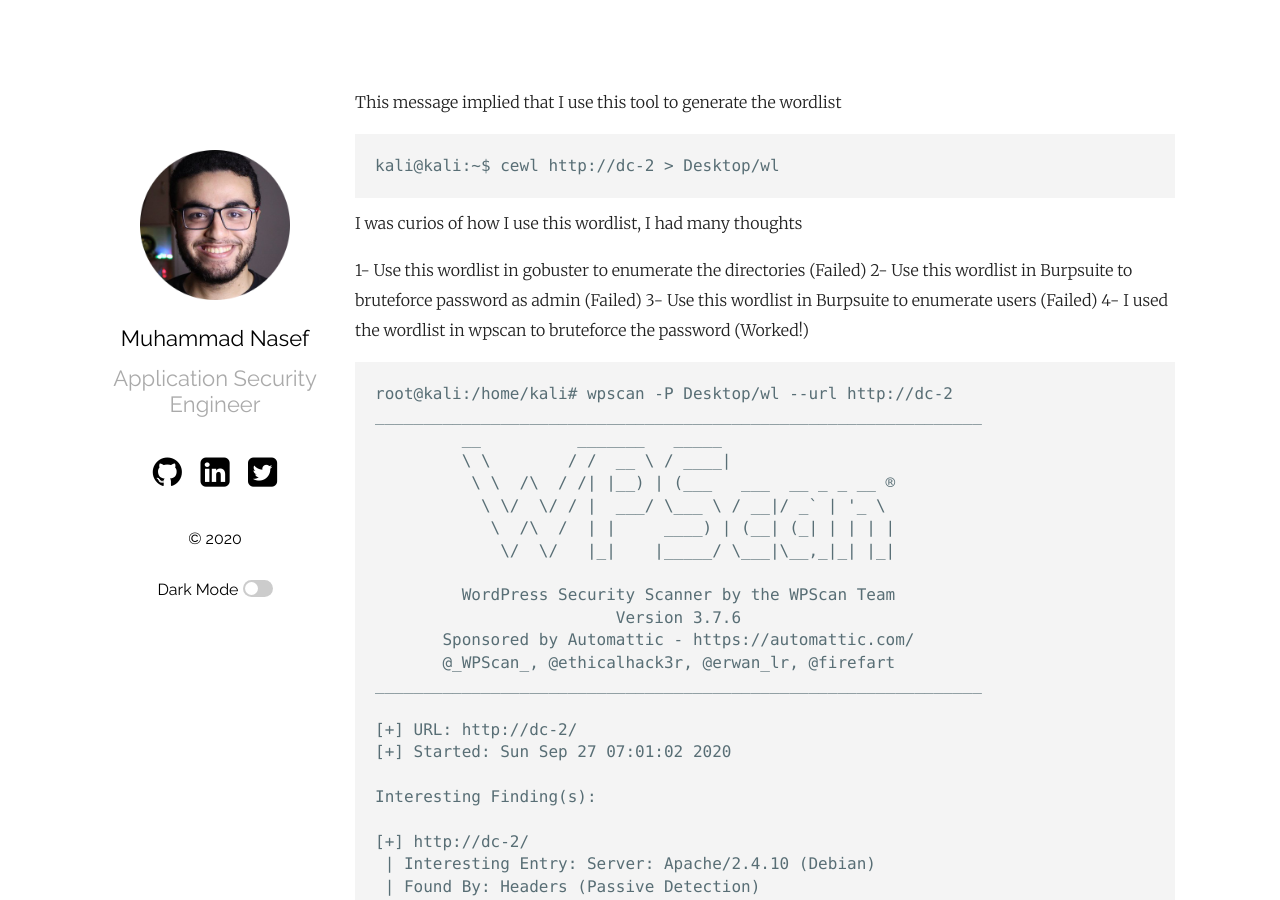
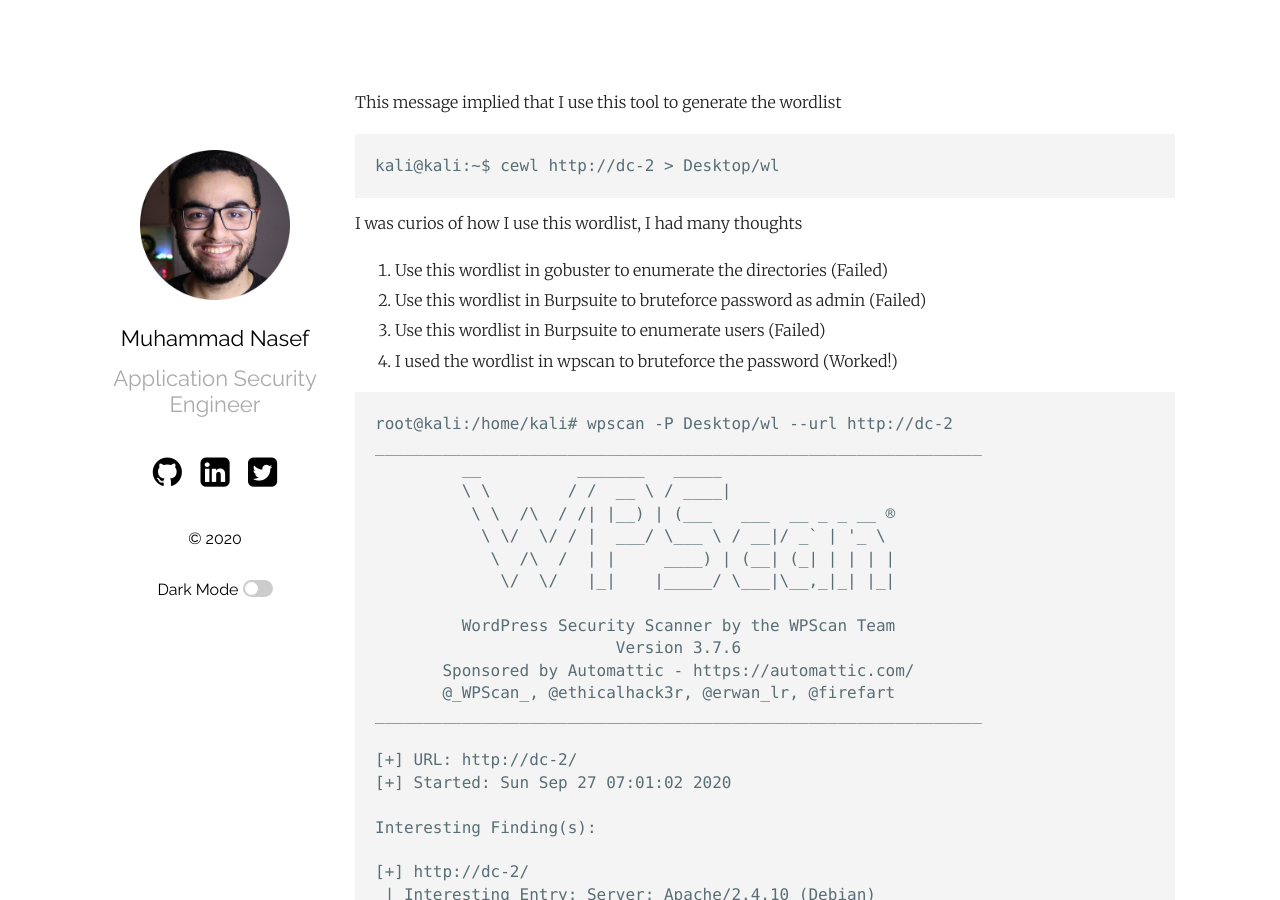
Before and after one commit to iamnasef/0xnasef.github.io, a Jekyll site: the page built from _posts/2020-09-26-VH_DC_Two.markdown, in a window 1280 px wide and 900 px high, scrolled down 2029 px. Built offline with Jekyll 4.4.1, drawn with Linux system fonts in a browser that asks for light colours.

Commit message:
Editing DC2 Walkthrough

````diff
--- a/_posts/2020-09-26-VH_DC_Two.markdown
+++ b/_posts/2020-09-26-VH_DC_Two.markdown
@@ -74,10 +74,10 @@
 
 I was curios of how I use this wordlist, I had many thoughts
 
-1- Use this wordlist in gobuster to enumerate the directories (Failed)
-2- Use this wordlist in Burpsuite to bruteforce password as admin (Failed)
-3- Use this wordlist in Burpsuite to enumerate users (Failed)
-4- I used the wordlist in wpscan to bruteforce the password (Worked!)
+1. Use this wordlist in gobuster to enumerate the directories (Failed)
+2. Use this wordlist in Burpsuite to bruteforce password as admin (Failed)
+3. Use this wordlist in Burpsuite to enumerate users (Failed)
+4. I used the wordlist in wpscan to bruteforce the password (Worked!)
 
 ```
 root@kali:/home/kali# wpscan -P Desktop/wl --url http://dc-2
````
